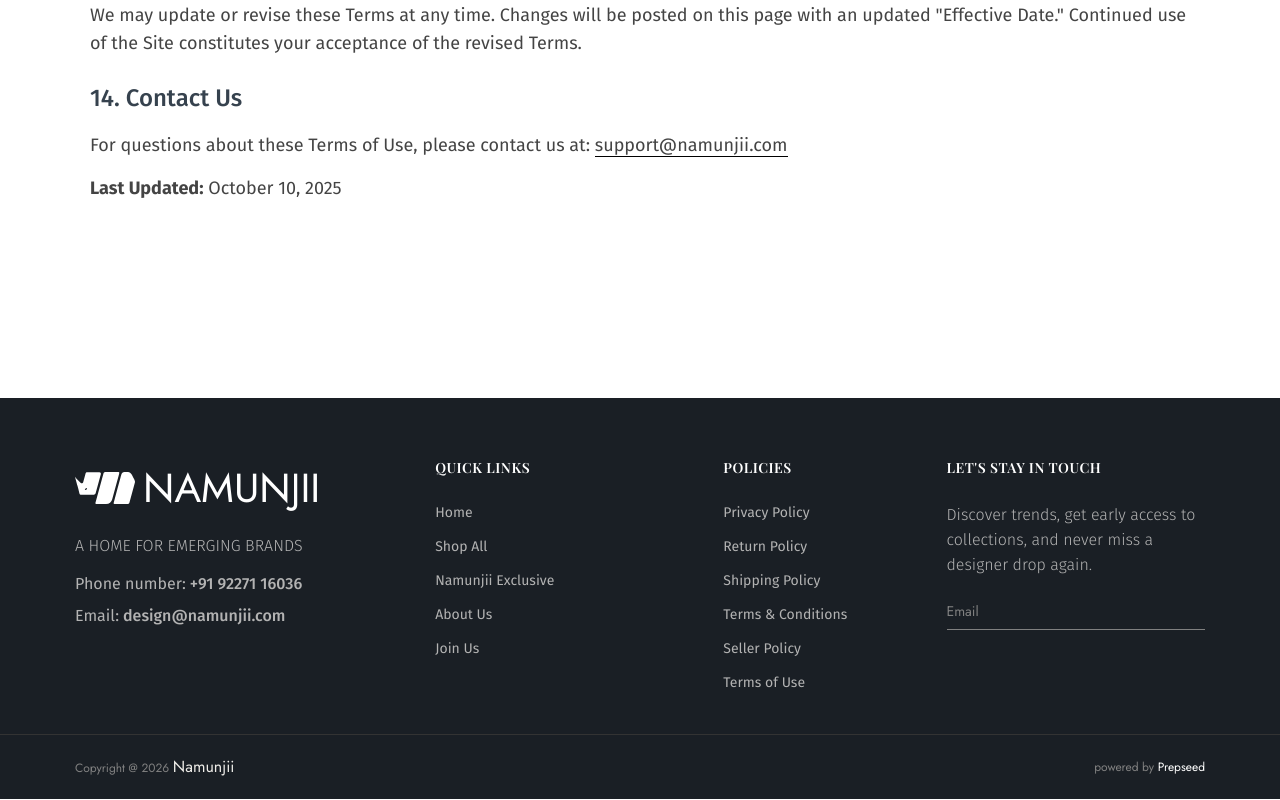
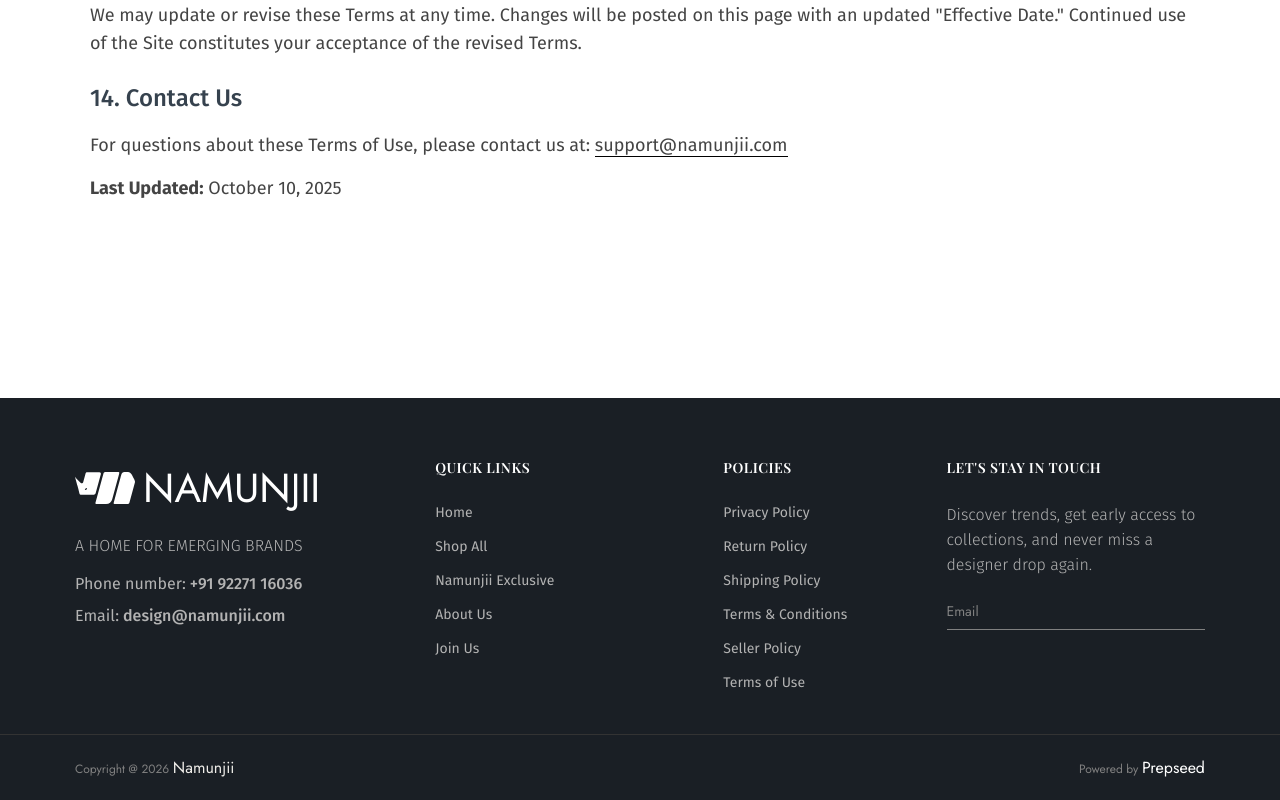
Before and after one commit to neeelpatell19/namunjii, a React (Vite) app: page /terms-of-use in a window 1280 px wide. Shown: the part 2470-3270 px from the top of the page. Built offline with nearby package versions, Linux system fonts and the light colour scheme; no server answers; a web font is replaced by a local one.

Commit message:
fixed: some font styling

```diff
--- a/src/Components/Footer/Footer.css
+++ b/src/Components/Footer/Footer.css
@@ -201,7 +201,9 @@
 .FooterCopyrightContent p span {
   color: #efede9;
 }
-
+.FooterCopyrightContent .powered-by-text a{
+  font-size: 16px;
+}
 /* Responsive Design */
 @media (max-width: 768px) {
   .FooterContainer .Container {
--- a/src/Components/Footer/Footer.jsx
+++ b/src/Components/Footer/Footer.jsx
@@ -163,7 +163,7 @@ const Footer = () => {
           <p>
             Copyright @ {new Date().getFullYear()} <span>Namunjii</span>
           </p>
-          <p>powered by <a href="https://prepseed.com">Prepseed</a></p>
+          <p className="powered-by-text">Powered by <a href="https://prepseed.com">Prepseed</a></p>
         </div>
       </div>
     </div>
```
